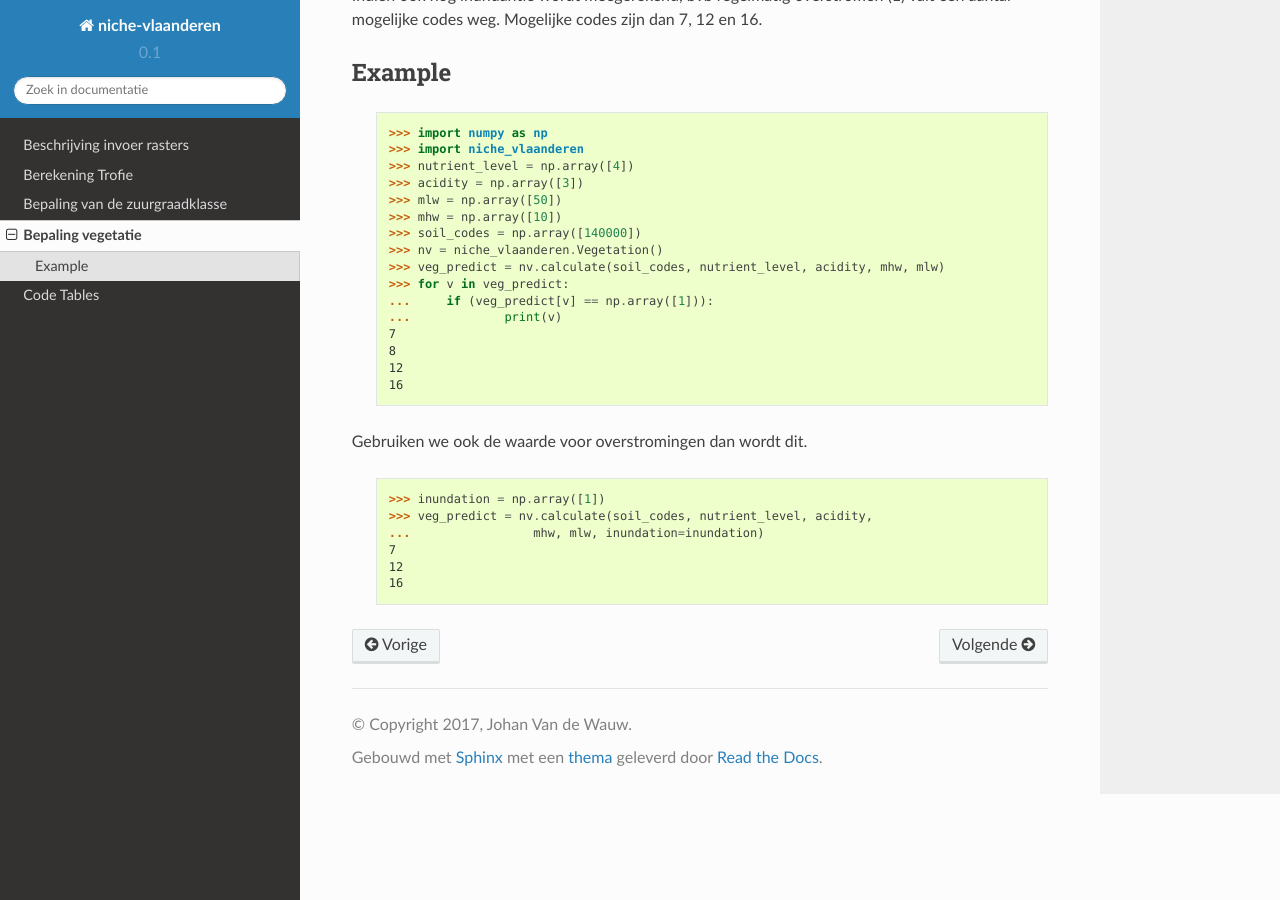
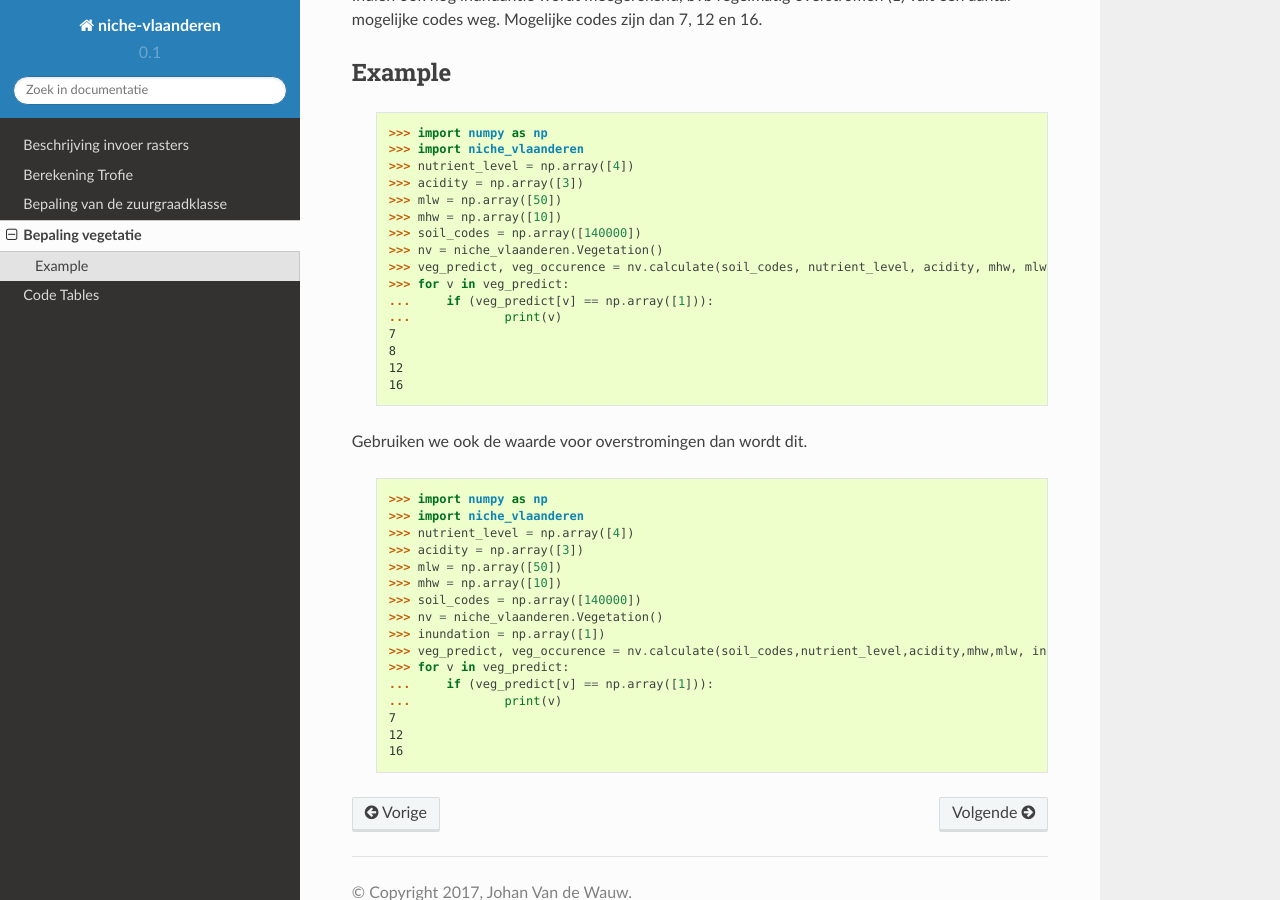
Before and after one commit to inbo/niche_vlaanderen, a Sphinx documentation site: the page built from docs/vegetatie.rst, in a window 1280 px wide and 900 px high, scrolled down 1285 px. Built offline with Sphinx 7.4.7 and the Read the Docs theme 2.0.0, drawn with Linux system fonts in a browser that asks for light colours.

Commit message:
update vegetation module example

```diff
--- a/docs/vegetatie.rst
+++ b/docs/vegetatie.rst
@@ -60,7 +60,7 @@ Example
     >>> mhw = np.array([10])
     >>> soil_codes = np.array([140000])
     >>> nv = niche_vlaanderen.Vegetation()
-    >>> veg_predict = nv.calculate(soil_codes, nutrient_level, acidity, mhw, mlw)
+    >>> veg_predict, veg_occurence = nv.calculate(soil_codes, nutrient_level, acidity, mhw, mlw)
     >>> for v in veg_predict:
     ...     if (veg_predict[v] == np.array([1])):
     ...             print(v)
@@ -73,9 +73,19 @@ Gebruiken we ook de waarde voor overstromingen dan wordt dit.
 
  .. code-block:: pycon
 
+    >>> import numpy as np
+    >>> import niche_vlaanderen
+    >>> nutrient_level = np.array([4])
+    >>> acidity = np.array([3])
+    >>> mlw = np.array([50])
+    >>> mhw = np.array([10])
+    >>> soil_codes = np.array([140000])
+    >>> nv = niche_vlaanderen.Vegetation()
     >>> inundation = np.array([1])
-    >>> veg_predict = nv.calculate(soil_codes, nutrient_level, acidity,
-    ...                 mhw, mlw, inundation=inundation)
+    >>> veg_predict, veg_occurence = nv.calculate(soil_codes,nutrient_level,acidity,mhw,mlw, inundation=inundation)
+    >>> for v in veg_predict:
+    ...     if (veg_predict[v] == np.array([1])):
+    ...             print(v)
     7
     12
     16
```
